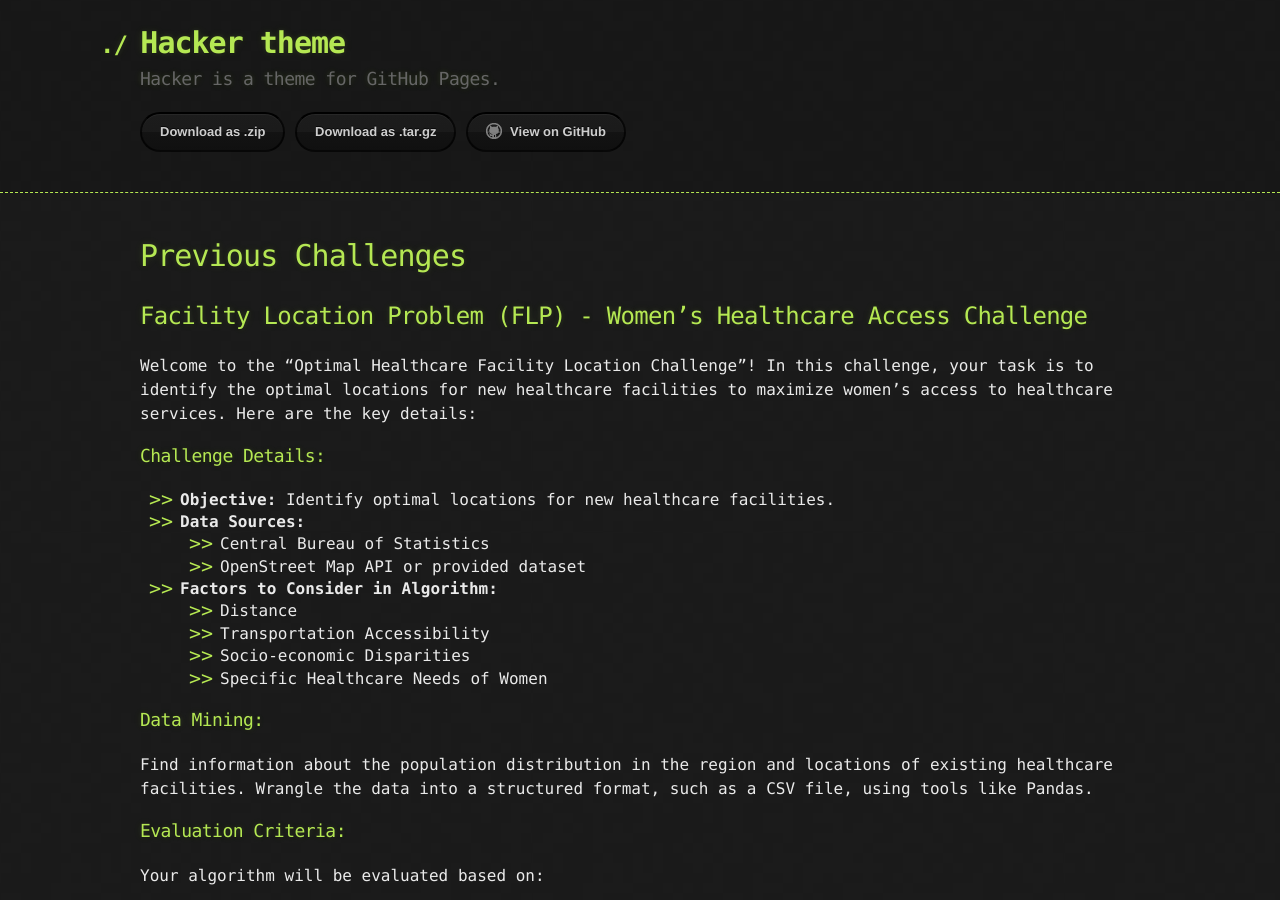
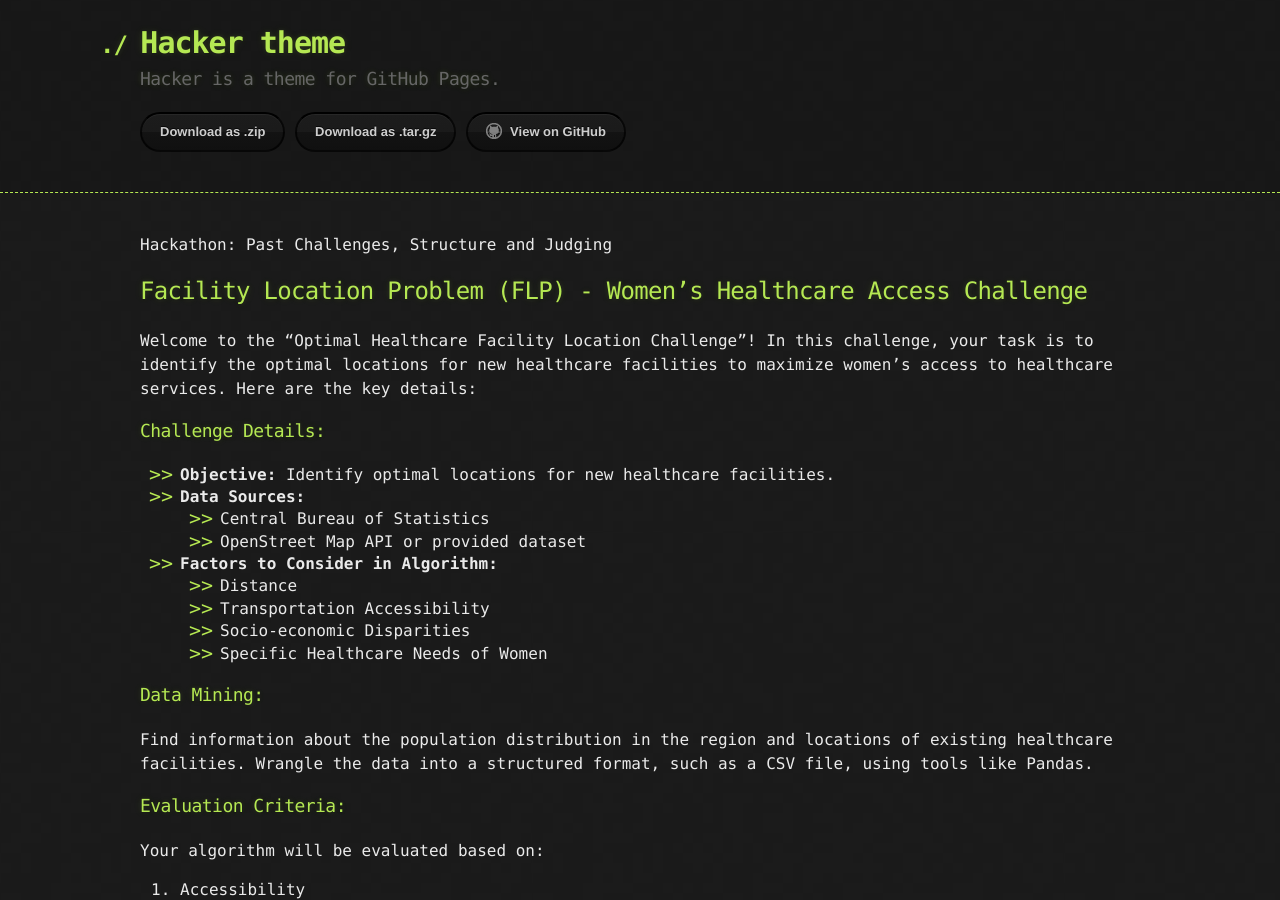
Before and after one commit to hack4her/hack4her.github.io, a Jekyll site: the page built from old_challenges.md, in a window 1280 px wide and 900 px high. Built offline with Jekyll 4.4.1, drawn with Linux system fonts in a browser that asks for light colours; our own code applies the rules of GitHub Pages for plain Markdown files.

Commit message:
Update old_challenges.md

```diff
--- a/old_challenges.md
+++ b/old_challenges.md
@@ -1,5 +1,8 @@
 
-# Previous Challenges
+ Hackathon: Past Challenges, Structure and Judging
+
+
+
 
 ## Facility Location Problem (FLP) - Women's Healthcare Access Challenge
 
```
